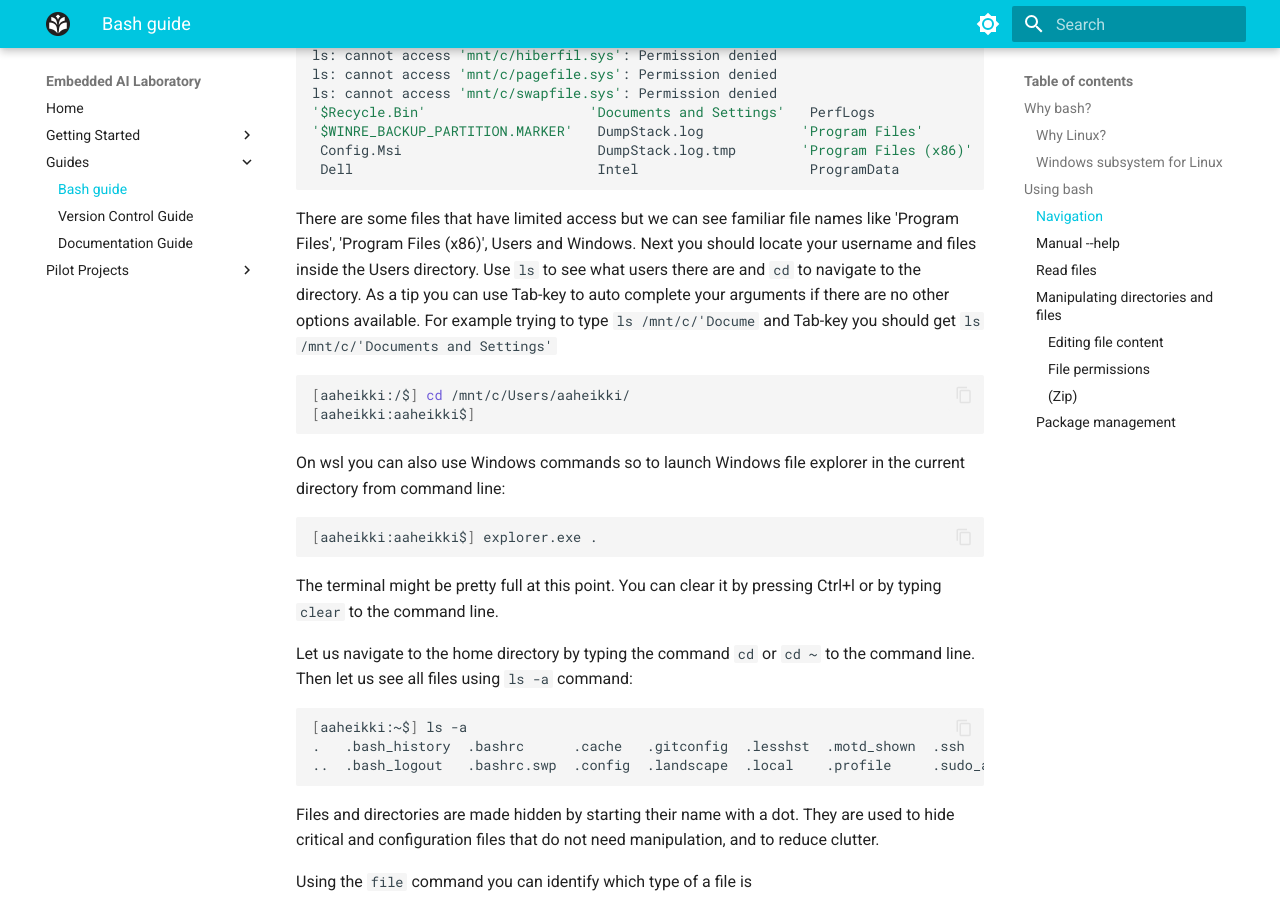
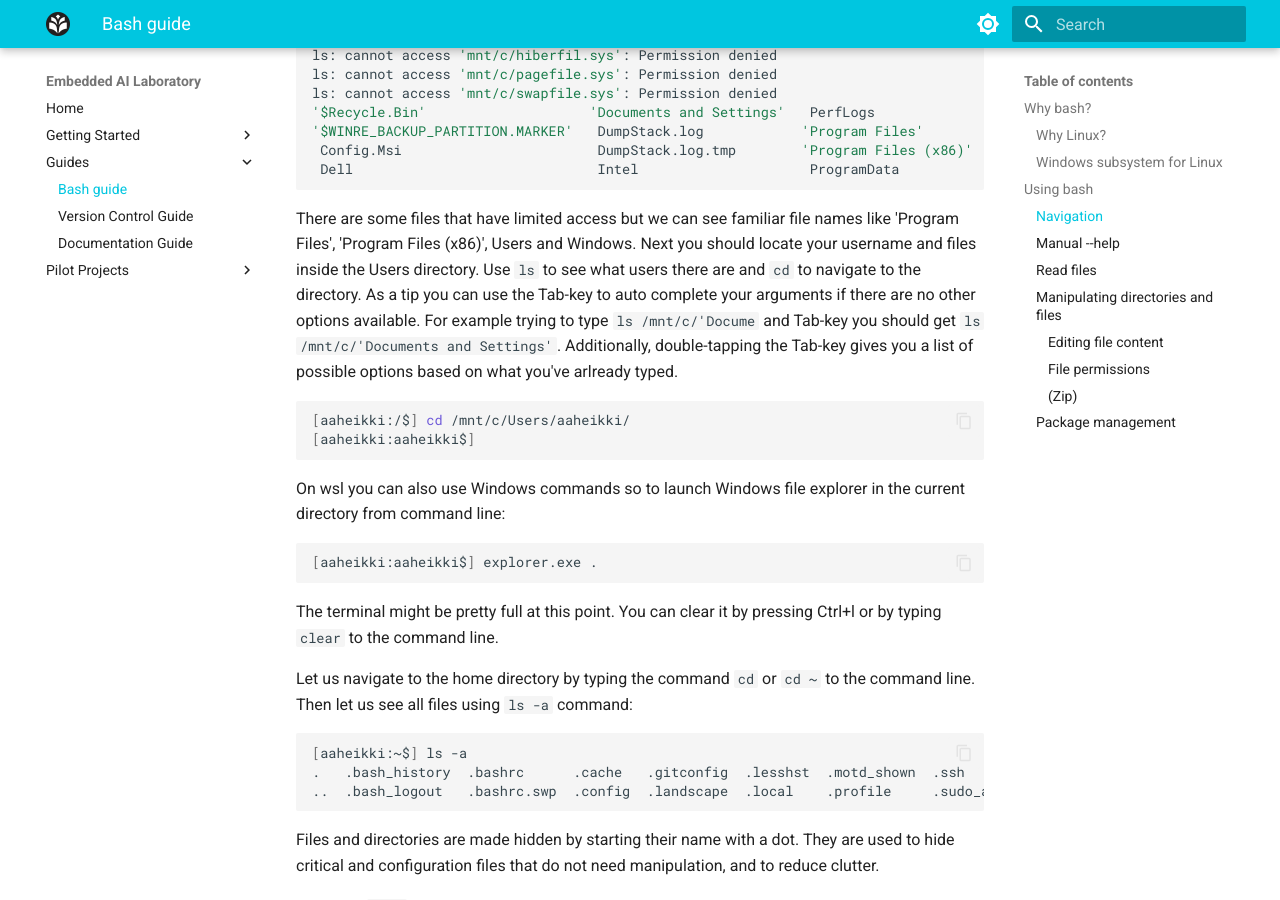
Before and after one commit to aaheikki/embedded_ai_lab, an MkDocs documentation site: the page built from docs/bash_guide.md, in a window 1280 px wide and 900 px high, scrolled down 2794 px. Built offline with MkDocs 1.6.1 and Material for MkDocs 9.7.7, drawn with Linux system fonts in a browser that asks for light colours.

Commit message:
Expanded on tab autocompletion

```diff
--- a/docs/bash_guide.md
+++ b/docs/bash_guide.md
@@ -89,7 +89,7 @@ ls: cannot access 'mnt/c/swapfile.sys': Permission denied
  Dell                              Intel                     ProgramData            Users                        pagefile.sys
 ~~~
 
-There are some files that have limited access but we can see familiar file names like 'Program Files', 'Program Files (x86)', Users and Windows. Next you should locate your username and files inside the Users directory. Use <code>ls</code> to see what users there are and <code>cd</code> to navigate to the directory. As a tip you can use Tab-key to auto complete your arguments if there are no other options available. For example trying to type <code>ls /mnt/c/'Docume</code> and Tab-key you should get <code>ls /mnt/c/'Documents and Settings'</code>
+There are some files that have limited access but we can see familiar file names like 'Program Files', 'Program Files (x86)', Users and Windows. Next you should locate your username and files inside the Users directory. Use <code>ls</code> to see what users there are and <code>cd</code> to navigate to the directory. As a tip you can use the Tab-key to auto complete your arguments if there are no other options available. For example trying to type <code>ls /mnt/c/'Docume</code> and Tab-key you should get <code>ls /mnt/c/'Documents and Settings'</code>. Additionally, double-tapping the Tab-key gives you a list of possible options based on what you've arlready typed.
 
 ~~~bash
 [aaheikki:/$] cd /mnt/c/Users/aaheikki/
```
